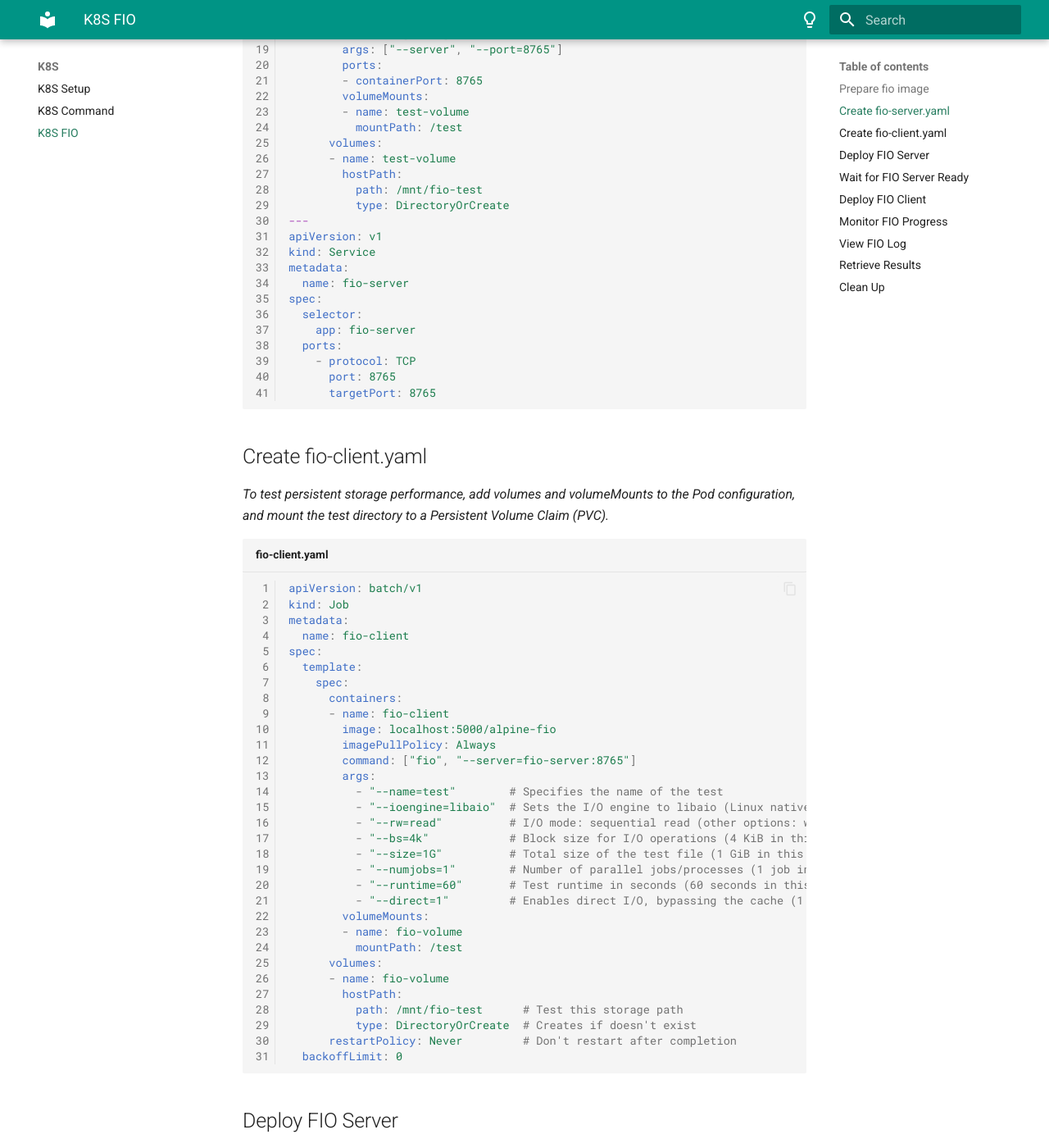
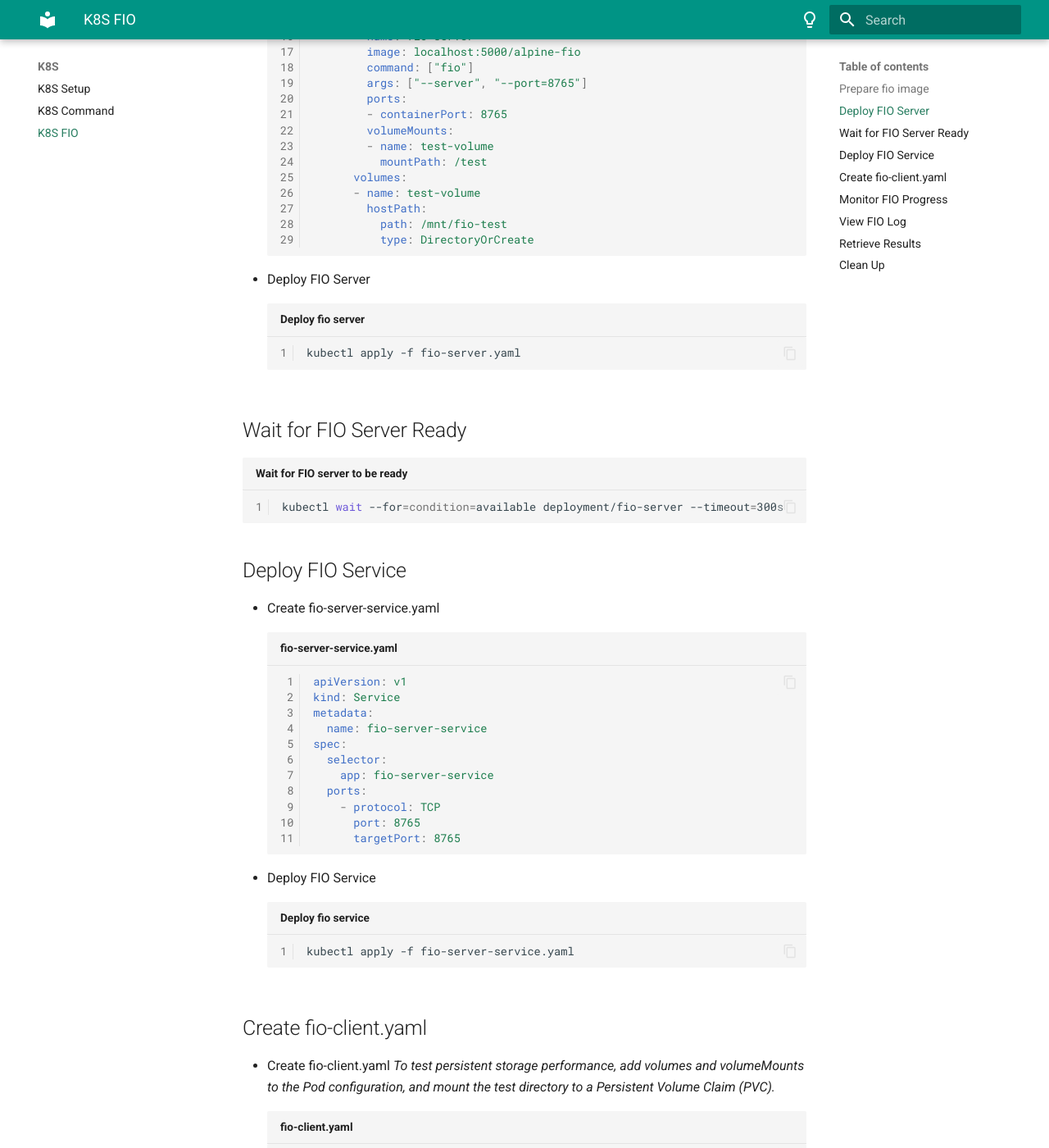
Before and after one commit to zhouushe/notes, an MkDocs documentation site: the page built from docs/k8s_fio.md, in a window 1280 px wide and 1400 px high, scrolled down 1810 px. Shown: the whole window at 82% size. Built offline with MkDocs 1.6.1 and Material for MkDocs 9.7.7, drawn with Linux system fonts in a browser that asks for light colours; some of the changed text lies outside the part shown.

Commit message:
Update k8s_fio.md

````diff
--- a/docs/k8s_fio.md
+++ b/docs/k8s_fio.md
@@ -47,8 +47,9 @@ docker tag alpine:fio localhost:5000/alpine-fio
 docker push localhost:5000/alpine-fio
 ```
 
-## Create fio-server.yaml
-```yaml title="fio-client.yaml"
+## Deploy FIO Server
+- Create fio-server.yaml
+```yaml title="fio-server.yaml"
 apiVersion: apps/v1
 kind: Deployment
 metadata:
@@ -78,21 +79,39 @@ spec:
         hostPath:
           path: /mnt/fio-test
           type: DirectoryOrCreate
----
+```
+- Deploy FIO Server
+```bash title="Deploy fio server"
+kubectl apply -f fio-server.yaml
+```
+
+## Wait for FIO Server Ready
+```bash title="Wait for FIO server to be ready"
+kubectl wait --for=condition=available deployment/fio-server --timeout=300s
+```
+
+## Deploy FIO Service
+- Create fio-server-service.yaml
+```yaml title="fio-server-service.yaml"
 apiVersion: v1
 kind: Service
 metadata:
-  name: fio-server
+  name: fio-server-service
 spec:
   selector:
-    app: fio-server
+    app: fio-server-service
   ports:
     - protocol: TCP
       port: 8765
       targetPort: 8765
 ```
+- Deploy FIO Service
+```bash title="Deploy fio service"
+kubectl apply -f fio-server-service.yaml
+```
 
 ## Create fio-client.yaml
+-  Create fio-client.yaml
 *To test persistent storage performance, add volumes and volumeMounts to the Pod configuration, and mount the test directory to a Persistent Volume Claim (PVC).*
 ```yaml title="fio-client.yaml"
 apiVersion: batch/v1
@@ -127,18 +146,7 @@ spec:
       restartPolicy: Never         # Don't restart after completion
   backoffLimit: 0
 ```
-
-## Deploy FIO Server
-```bash title="Deploy fio server"
-kubectl apply -f fio-server.yaml
-```
-
-## Wait for FIO Server Ready
-```bash title="Wait for FIO server to be ready"
-kubectl wait --for=condition=available deployment/fio-server --timeout=300s
-```
-
-## Deploy FIO Client
+- Deploy FIO Client
 ```bash title="Deploy fio client"
 kubectl apply -f fio-client.yaml
 ```
@@ -170,9 +178,10 @@ kubectl logs job/fio-client | jq '.jobs[] | {jobname: .jobname, read: .read, wri
 ## Clean Up
 - Delete Client
 ```bash title="Delete client"
-
+kubectl delete job fio-client -n default
 ```
 - Delete Server
 ```bash title="Delete server"
-
+kubectl delete deployment fio-server -n default
+kubectl delete svc fio-server-service -n default
 ```
````
